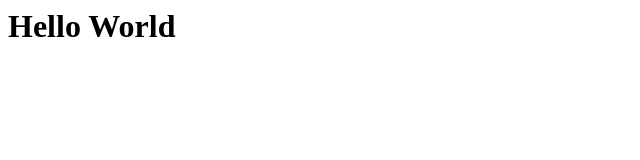
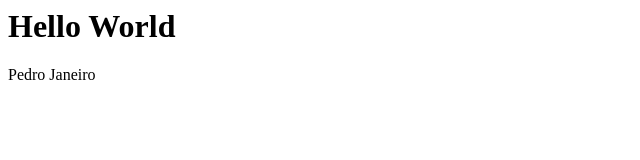
Before and after one commit to Budgerous/ws-git2, a plain HTML site: page index.html in a window 1280 px wide. Shown: the full height of the page, 0-640 px from the left. Drawn offline with Linux system fonts and the light colour scheme.

Commit message:
Second commit :poop:

```diff
--- a/index.html
+++ b/index.html
@@ -2,5 +2,6 @@
   <head></head>
   <body>
     <h1>Hello World</h1>
+    <p>Pedro Janeiro</p>
   </body>
 </html>
```
